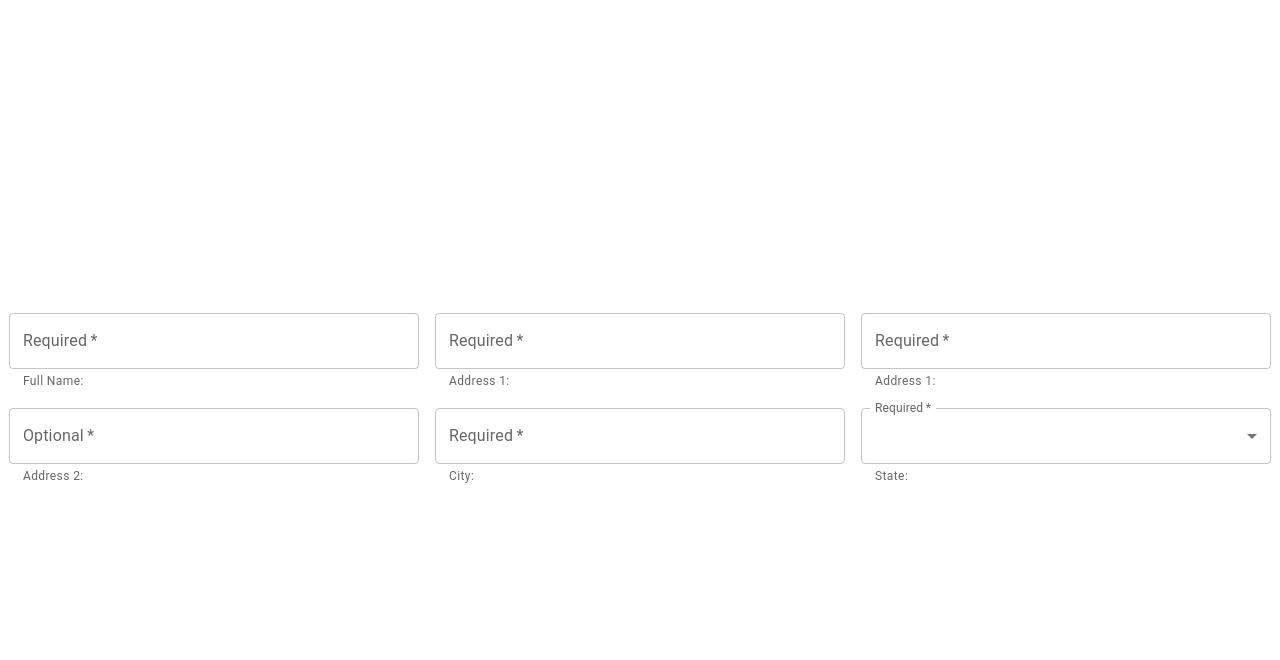
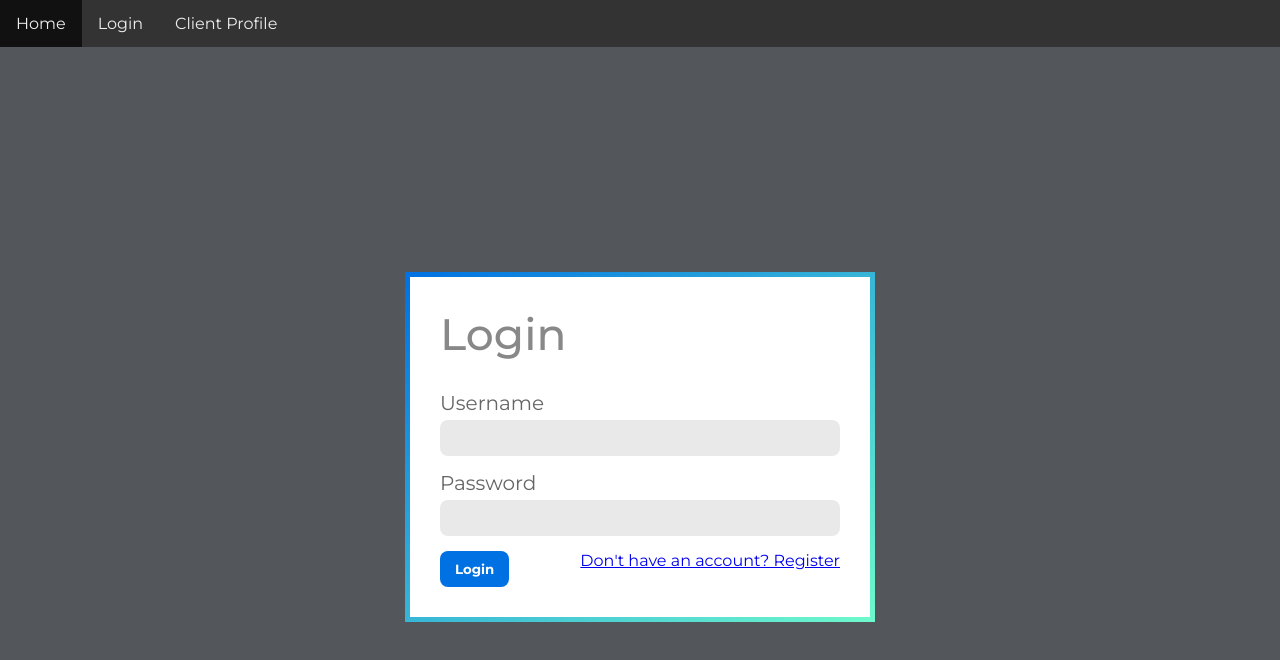
Before and after one commit to COSC4353-group-22/fuel-assignment, a React (Create React App) app: page /login in a window 1280 px wide. Shown: the top 660 px of the page. Built offline with nearby package versions, Linux system fonts and the light colour scheme.

Commit message:
Added login and register pages, navbar

```diff
--- a/package.json
+++ b/package.json
@@ -11,6 +11,7 @@
     "@testing-library/user-event": "^13.2.1",
     "react": "^17.0.2",
     "react-dom": "^17.0.2",
+    "react-router-dom": "^6.2.1",
     "react-scripts": "5.0.0",
     "web-vitals": "^2.1.0"
   },
--- a/src/App.css
+++ b/src/App.css
@@ -1,3 +1,5 @@
+@import url('https://fonts.googleapis.com/css2?family=Montserrat:ital,wght@0,100;0,200;0,300;0,400;0,500;0,600;0,700;0,800;0,900;1,100;1,200;1,300;1,400;1,500;1,600;1,700;1,800;1,900&display=swap');
+
 .App {
   text-align: center;
 }
@@ -37,3 +39,143 @@
     transform: rotate(360deg);
   }
 }
+
+* {
+  margin: 0;
+  padding: 0;
+  box-sizing: border-box;
+  font-family: montserrat, sans-serif;
+}
+
+.form-input {
+  appearance: none;
+  background: none;
+  border: none;
+  outline: none;
+}
+
+.login {
+  height: 100vh;
+  display: flex;
+  align-items: center;
+  justify-content: center;
+  background-color: #53565A;
+}
+
+.form-login {
+  display: block;
+  position: relative;
+}
+
+.form-login:after {
+  content: '';
+  display: block;
+  position: absolute;
+  top: -5px;
+  left: -5px;
+  right: -5px;
+  bottom: -5px;
+  z-index: 1;
+  background-image: linear-gradient(to bottom right, #0071E2, #6FFACC);
+}
+
+.form-login .form-inner {
+  position: relative;
+  display: block;
+  background-color: #FFF;
+  padding: 30px;
+  z-index: 2;
+}
+
+.form-login .form-inner h2 {
+  color: #888;
+  font-size: 44px;
+  font-weight: 500;
+  margin-bottom: 30px;
+}
+
+.form-login .form-inner .form-group {
+  display: block;
+  width: 400px;
+  margin-bottom: 15px;
+}
+
+.form-inner .form-group label {
+  display: block;
+  color: #666;
+  font-size: 20px;
+  margin-bottom: 5px;
+  transition: 0.4s;
+}
+
+.form-inner .form-group:focus-within label {
+  color: #6FFACC;
+}
+
+.form-login .form-inner .form-group input {
+  display: block;
+  width: 100%;
+  padding: 10px 15px;
+  background-color: #e9e9e9;
+  border-radius: 8px;
+  transition: 0.4s;
+}
+
+.form-login .form-inner .form-group input:focus {
+  box-shadow: 0px 0px 3px rgba(0, 0, 0, 0.2);
+}
+
+.form-login .form-inner input[type="submit"] {
+  display: inline-block;
+  padding: 10px 15px;
+  border-radius: 8px;
+  background-image: linear-gradient(to right, #0071E2 50%, #0071E2 50%, #6FFACC);
+  background-size: 200%;
+  background-position: 0%;
+  transition: 0.4s;
+  color: #FFF;
+  font-weight: 700;
+  cursor: pointer;
+}
+
+.form-login .form-inner input[type="submit"]:hover {
+  background-position: 100% 0%;
+}
+
+.form-login .button-register {
+  position: relative;
+  float: right;
+  font-size: 16px;
+}
+
+.register {
+  height: 100vh;
+  display: flex;
+  align-items: center;
+  justify-content: center;
+  background-color: #53565A;
+}
+
+.nav {
+  list-style-type: none;
+  margin: 0;
+  padding: 0;
+  overflow: hidden;
+  background-color: #333;
+}
+
+.nav li {
+  float: left;
+}
+
+.nav-item {
+  display: block;
+  color: #eeeeee;
+  text-align: center;
+  padding: 14px 16px;
+  text-decoration: none;
+}
+
+.nav-item:hover {
+  background-color: #111;
+}
--- a/src/App.js
+++ b/src/App.js
@@ -1,17 +1,28 @@
+import React from 'react';
 import logo from './logo.svg';
-import accountInfo from './components/AccountInfo';
 import './App.css';
 import AccountInfo from './components/AccountInfo';
+import { BrowserRouter as Router, Routes, Route } from 'react-router-dom';
+import NavBar from './components/NavBar';
+import Login from './components/Login';
+import Home from './components/Home';
+import ErrorPage from './components/ErrorPage';
+import Register from './components/Register';
 
 function App() {
   return (
-    <div className="App">
-      <header className="App-header">
-        <div>
-          <AccountInfo></AccountInfo>
-        </div>
-      </header>
-    </div>
+    <Router>
+      <div className="App">
+        <NavBar />
+      </div>
+      <Routes>
+        <Route path="/" element={<Home />} />
+        <Route path="/login" element={<Login />} />
+        <Route path="/register" element={<Register   />} />
+        <Route path="/profile" element={<AccountInfo />} />
+        <Route path="*" element={<ErrorPage />} />
+      </Routes>
+    </Router>
   );
 }
 
--- a/src/components/AccountInfo.js
+++ b/src/components/AccountInfo.js
@@ -55,13 +55,6 @@ export default function AccountInfo() {
         />
         <TextField
           required
-          id="filled-required"
-          label="Required"
-          placeholder="Address 1:"
-          helperText="Address 1:"
-        />
-        <TextField
-          required
           id="optional"
           label="Optional"
           placeholder="Address 2:"
@@ -73,6 +66,13 @@ export default function AccountInfo() {
           label="Required"
           placeholder="City:"
           helperText="City:"
+        />
+        <TextField
+          required
+          id="filled-required"
+          label="Required"
+          placeholder="Zipcode:"
+          helperText="Zipcode:"
         />
         <TextField
           required
--- /dev/null
+++ b/src/components/ErrorPage.js
@@ -0,0 +1,11 @@
+import React from 'react'
+
+function ErrorPage() {
+  return (
+    <div>
+        <h1>Error! Page not found</h1>
+    </div>
+  )
+}
+
+export default ErrorPage
--- /dev/null
+++ b/src/components/Home.js
@@ -0,0 +1,10 @@
+import React from 'react';
+
+function Home() {
+    return (
+        <div>
+            <h1>Home</h1>
+        </div>
+    );
+}
+export default Home;
--- /dev/null
+++ b/src/components/Login.js
@@ -0,0 +1,42 @@
+import React from 'react';
+import LoginForm from './LoginForm';
+
+function Login() {
+    const adminUser = {
+        username: "admin",
+        password: "admin123"
+    }
+    const [user, setUser] = React.useState({username: "", password: ""});
+    const [error, setError] = React.useState("");
+
+    const Login = details => {
+        console.log(details);
+        if (details.username === adminUser.username && details.password === adminUser.password) {
+            console.log("Login Successful");
+            setUser({
+                username: details.username,
+                password: details.password
+            });
+        } else {
+            setError("Invalid Username or Password");
+        }
+    }
+    const Logout = () => {
+        setError("");
+        setUser({ username:"", password: "" });
+    }
+
+    return (
+        <div className='login'>
+            {(user.username != "") ? (
+                <div className='welcome'>
+                    <h2>Welcome, <span>{user.username}</span></h2>
+                    <button onClick={Logout}>Logout</button>
+                </div>
+            ) : (
+                <LoginForm Login={Login} error={error} />
+            )}
+        </div>
+    );
+}
+export default Login;
--- /dev/null
+++ b/src/components/LoginForm.js
@@ -0,0 +1,32 @@
+import React, { useState }from 'react';
+import { Link } from 'react-router-dom';
+
+function LoginForm({Login, error}) {
+    const [details, setDetails] = useState({username: "", password: ""});
+
+    const submitHandler = e => {
+        e.preventDefault();
+        Login(details);
+    }
+
+    return (
+        <form className="form-login" onSubmit={submitHandler}>
+            <div className='form-inner'>
+                <h2>Login</h2>
+                {(error != "" ) ? (<div className='error'>{error}</div>) : ""}
+                <div className='form-group'>
+                    <label>Username</label>
+                    <input type='text' className="form-input" name="username" id="username" onChange={e => setDetails({...details, username:e.target.value})} value={details.username} />
+                </div>
+                <div className='form-group'>
+                    <label>Password</label>
+                    <input type='password' className="form-input" name="password" id="password" onChange={e => setDetails({...details, password:e.target.value})} value={details.password}/>
+                </div>
+                <input type="submit" className="form-input" value="Login" />
+                <Link to="/register" className='button-register'>Don't have an account? Register</Link>
+            </div>
+        </form>
+    );
+}
+
+export default LoginForm;
--- /dev/null
+++ b/src/components/NavBar.js
@@ -0,0 +1,20 @@
+import React from 'react';
+import { Link } from 'react-router-dom';
+
+function NavBar() {
+    return (
+        <ul className='nav'>
+            <li>
+                <Link to="/" className='nav-item'>Home</Link>
+            </li>
+            <li>
+                <Link to="/login" className='nav-item'>Login</Link>
+            </li>
+            <li>
+                <Link to="/profile" className='nav-item'>Client Profile</Link>
+            </li>
+        </ul>
+    );
+}
+
+export default NavBar;
--- /dev/null
+++ b/src/components/Register.js
@@ -0,0 +1,46 @@
+import React from 'react'
+
+function Register() {
+    const [user, setUser] = React.useState({name: "", password: ""});
+    const [error, setError] = React.useState("");
+
+    const Register = user => {
+        console.log(user);
+        if (user.username != "" && user.password != "") {
+            console.log("Register Successful");
+            setUser({
+                username: user.username,
+                password: user.password
+            });
+        } else {
+            setError("Username or Password cannot be empty!");
+        }
+    }
+
+    const submitHandler = e => {
+        e.preventDefault();
+        Register(user);
+    }
+
+    return (
+        <div className='register'>
+            <form className="form-login" onSubmit={submitHandler}>
+                <div className='form-inner'>
+                    <h2>Register</h2>
+                    {(error != "" ) ? (<div className='error'>{error}</div>) : ""}
+                    <div className='form-group'>
+                        <label>Username</label>
+                        <input type='text' className="form-input" name="username" id="username" onChange={e => setUser({...user, username:e.target.value})} value={user.username} />
+                    </div>
+                    <div className='form-group'>
+                        <label>Password</label>
+                        <input type='password' className="form-input" name="password" id="password" onChange={e => setUser({...user, password:e.target.value})} value={user.password}/>
+                    </div>
+                    <input type="submit" className="form-input" value="Register" />
+                </div>
+            </form>
+        </div>
+    );
+}
+
+export default Register;
--- a/src/index.js
+++ b/src/index.js
@@ -3,6 +3,8 @@ import ReactDOM from 'react-dom';
 import './index.css';
 import App from './App';
 import reportWebVitals from './reportWebVitals';
+import { BrowserRouter } from "react-router-dom";
+
 
 ReactDOM.render(
   <React.StrictMode>
```
Also changed, not shown: 1 other file (tests, documents, lock files or other folders).
